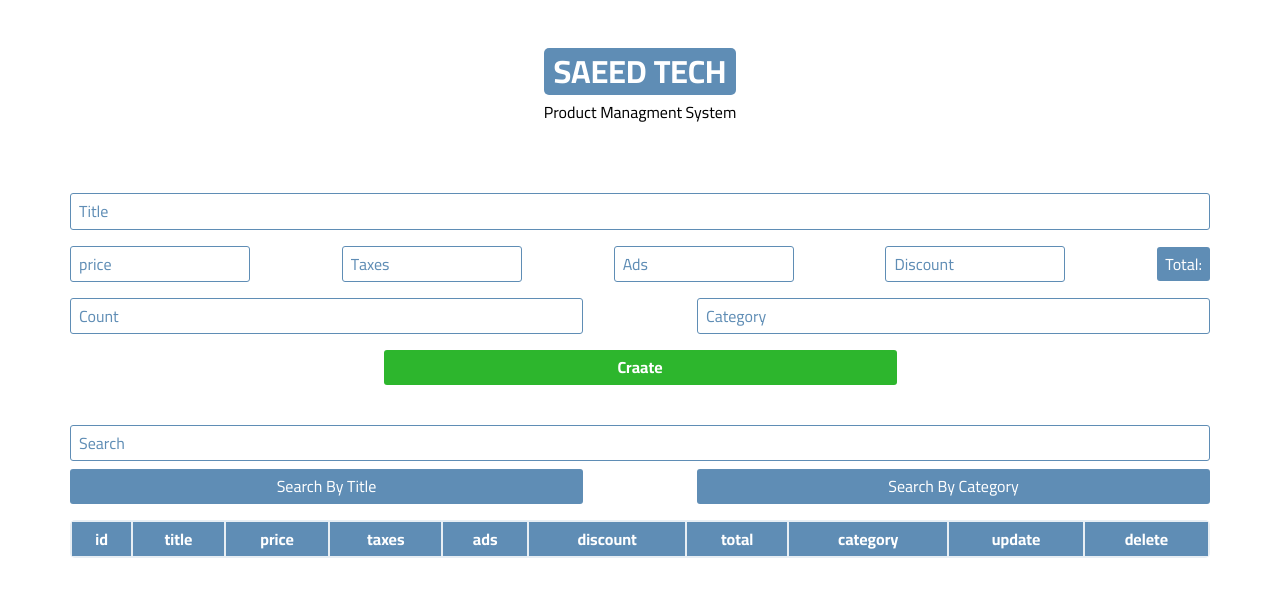
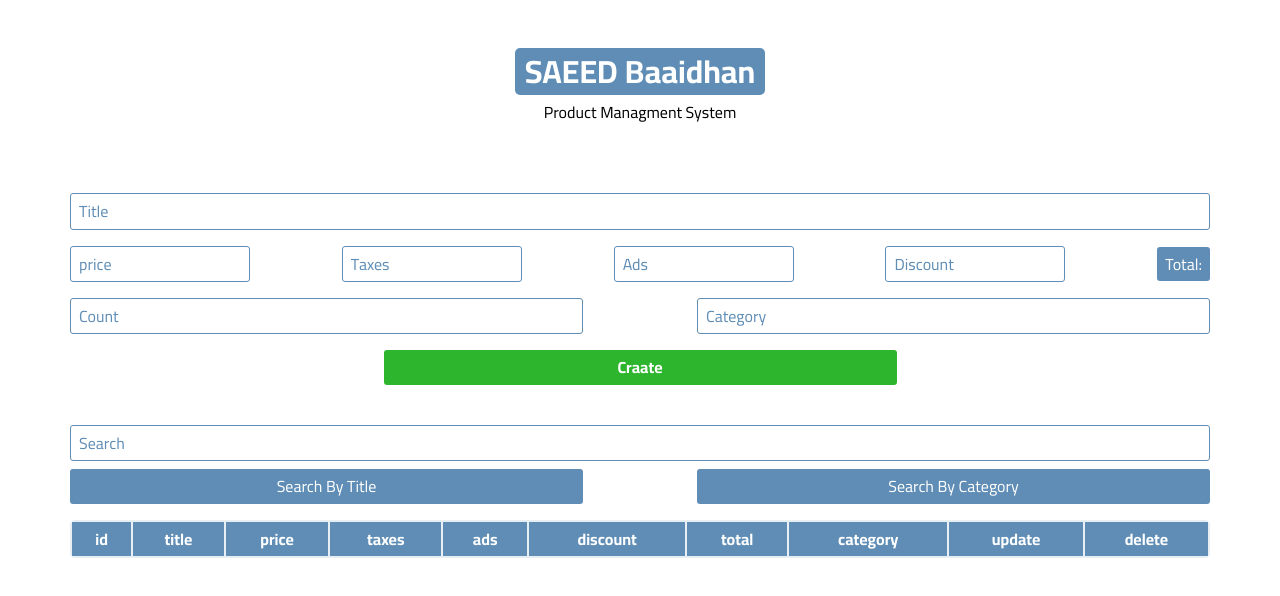
Before and after one commit to SSB2002S/Product-Managment-System, a plain HTML site: page index.html in a window 1280 px wide. Drawn offline with Linux system fonts and the light colour scheme.

Commit message:
name edit

```diff
--- a/index.html
+++ b/index.html
@@ -21,7 +21,7 @@
 <body>
     <header>
         <div class="container">
-            <h1>SAEED TECH</h1>
+            <h1>SAEED Baaidhan</h1>
             <p>Product Managment System</p>
         </div>
     </header>
```
